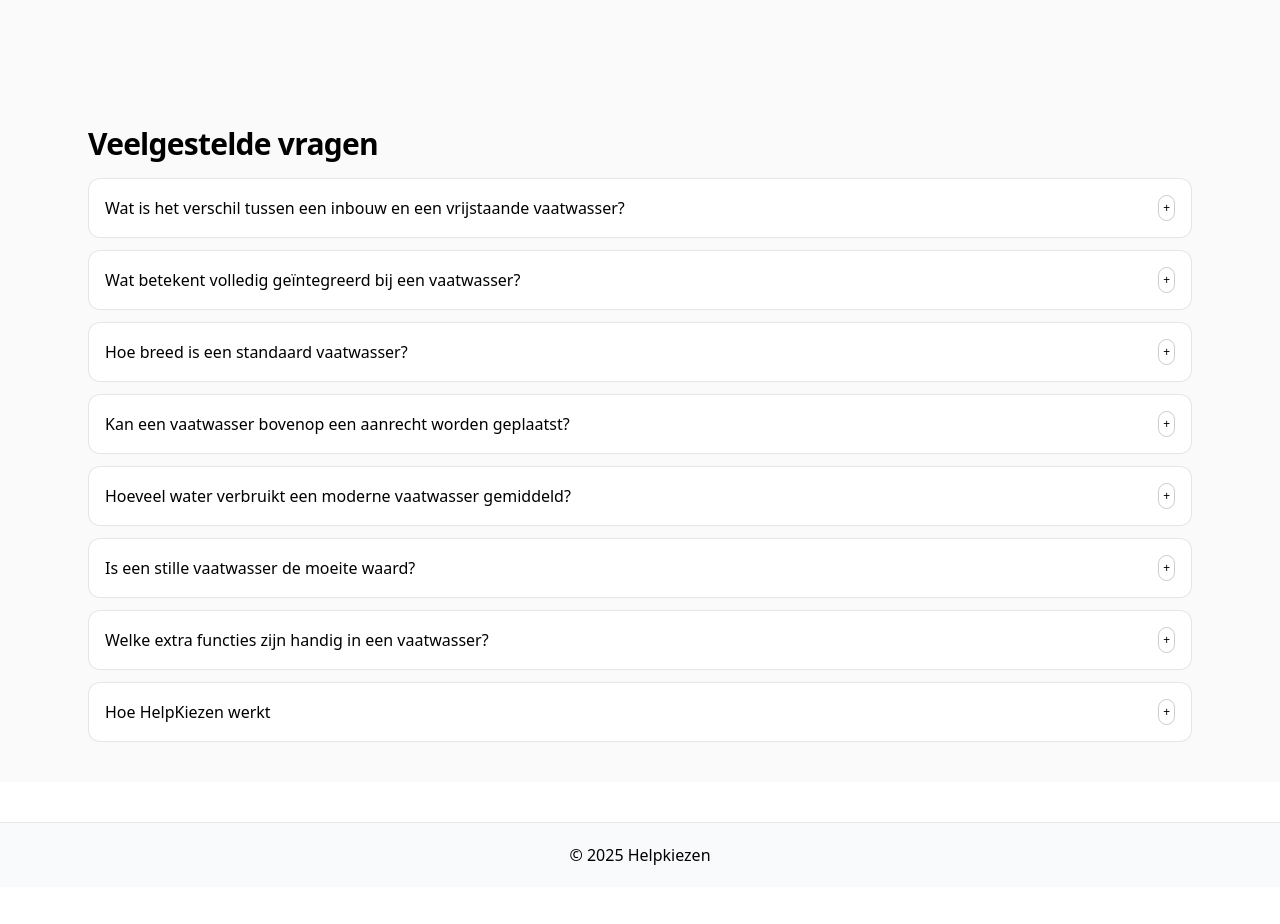
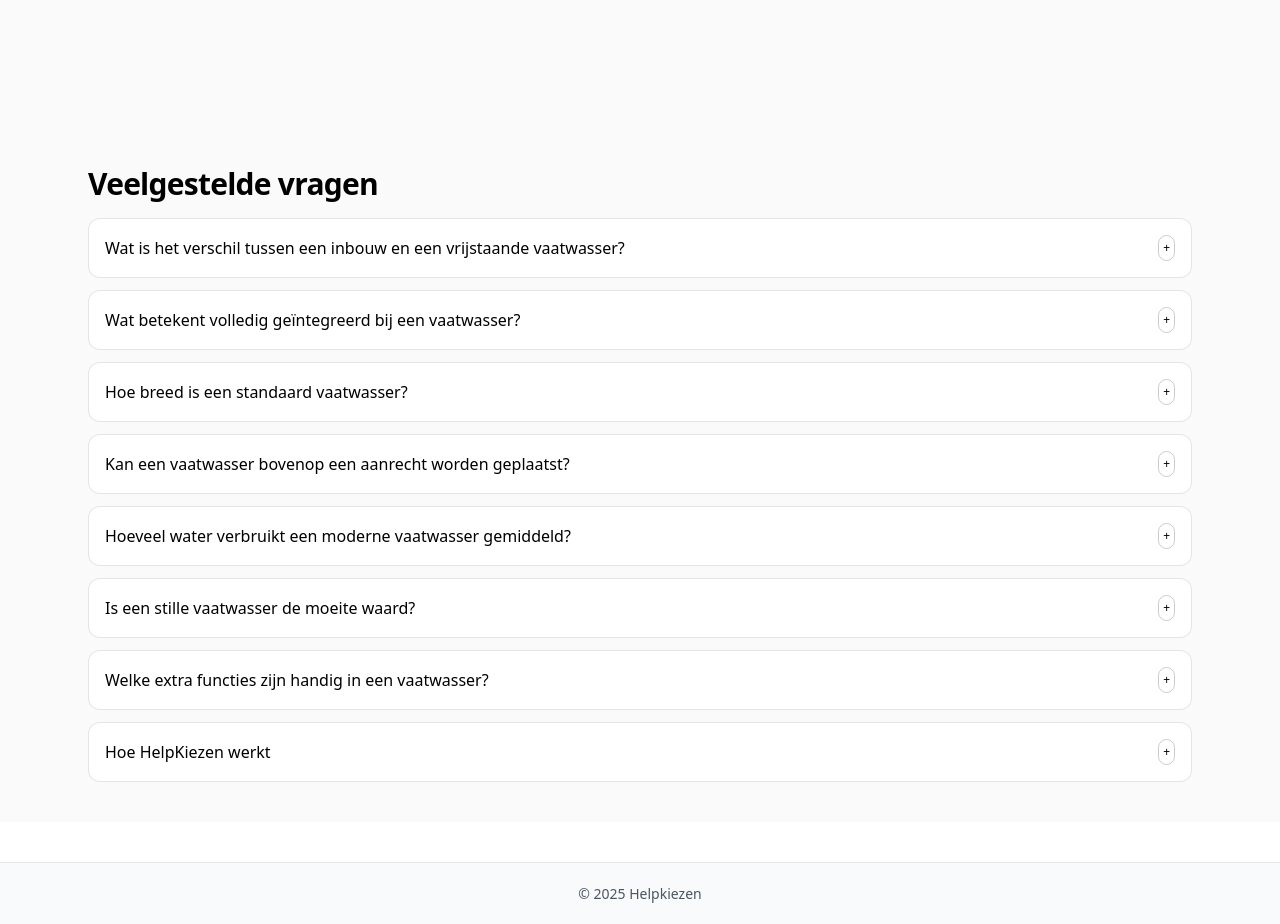
Before and after one commit to dpasman/helpkiezen, a React (Vite) app: page /vaatwassers in a window 1280 px wide. Shown: the part 1040-1964 px from the top of the page. Before the commit the page ends 1927 px from the top, so only its background shows below. Built offline with nearby package versions, Linux system fonts and the light colour scheme.

Commit message:
feat: update ux

```diff
--- a/index.html
+++ b/index.html
@@ -11,7 +11,7 @@
     <!-- Footer (zonder links) -->
     <footer class="site-footer" role="contentinfo">
       <div class="footer-inner">
-        <p className="footer-copy">© 2025 Helpkiezen</p>
+        <p class="footer-copy">© 2025 Helpkiezen</p>
       </div>
     </footer>
 
--- a/src/components/Faq.jsx
+++ b/src/components/Faq.jsx
@@ -21,10 +21,10 @@ export function Faq({ items = [] }) {
   if (!items.length) return null
 
   // Belangrijk:
-  // - `-mt-6 md:-mt-8` trekt de FAQ omhoog, ook als de parent `space-y-*` gebruikt.
-  // - `mt-4` zorgt dat er toch een kleine, nette ruimte blijft (netto blijft het strak).
+  // - 'faq-tight' forceert kleine topmarge en schakelt eventuele 'mt-auto' of grote gaps uit.
+  // - 'self-start' voorkomt dat parent flex alignment/space-between het element omlaag duwt.
   return (
-    <section id="faq" className="-mt-10 md:-mt-10 mt-4">
+    <section id="faq" className="faq-tight self-start">
       {faqLd && <JsonLd data={faqLd} />}
       <h2 className="text-2xl md:text-3xl font-bold tracking-tight mb-4">Veelgestelde vragen</h2>
       <div className="space-y-3">
--- a/src/components/HelpKiezenWizard.jsx
+++ b/src/components/HelpKiezenWizard.jsx
@@ -340,7 +340,7 @@ export default function HelpKiezenWizard(props) {
                 onClick={showRecs}
                 className="rounded-xl bg-blue-600 px-6 py-3 text-lg font-bold text-white shadow hover:bg-blue-700 transition"
               >
-                Laat mij {topic || "producten"}(s zien
+                Laat mij {topic || "producten"}(s) zien
               </button>
             </div>
           </>
--- a/src/index.css
+++ b/src/index.css
@@ -2,7 +2,7 @@
 @tailwind components;
 @tailwind utilities;
 
-/* Footer styling */
+/* --- Footer (simpel) --- */
 .site-footer {
   margin-top: 2.5rem;
   border-top: 1px solid rgb(229 231 235); /* gray-200 */
@@ -20,3 +20,17 @@
   font-size: 0.875rem;
   color: rgb(75 85 99); /* gray-600 */
 }
+
+/* --- FAQ: forceer strak onder de knoppen --- */
+/* Pakt verschillende oorzaken tegelijk aan: mt-auto, grote space-y, align issues in flex/grid */
+.faq-tight {
+  margin-top: 0.75rem !important;   /* strak onder je knoppen */
+  margin-bottom: 0 !important;
+  align-self: flex-start !important; /* negeer justify-between/align-stretch in parent */
+}
+
+/* In 'space-y-*' contexten wordt extra marge via :not(:first-child) toegevoegd.
+   Deze reset voorkomt dat de FAQ alsnog “meeveert” als child in zo'n container. */
+.faq-tight:not(:first-child) {
+  margin-top: 0.75rem !important;
+}
```
